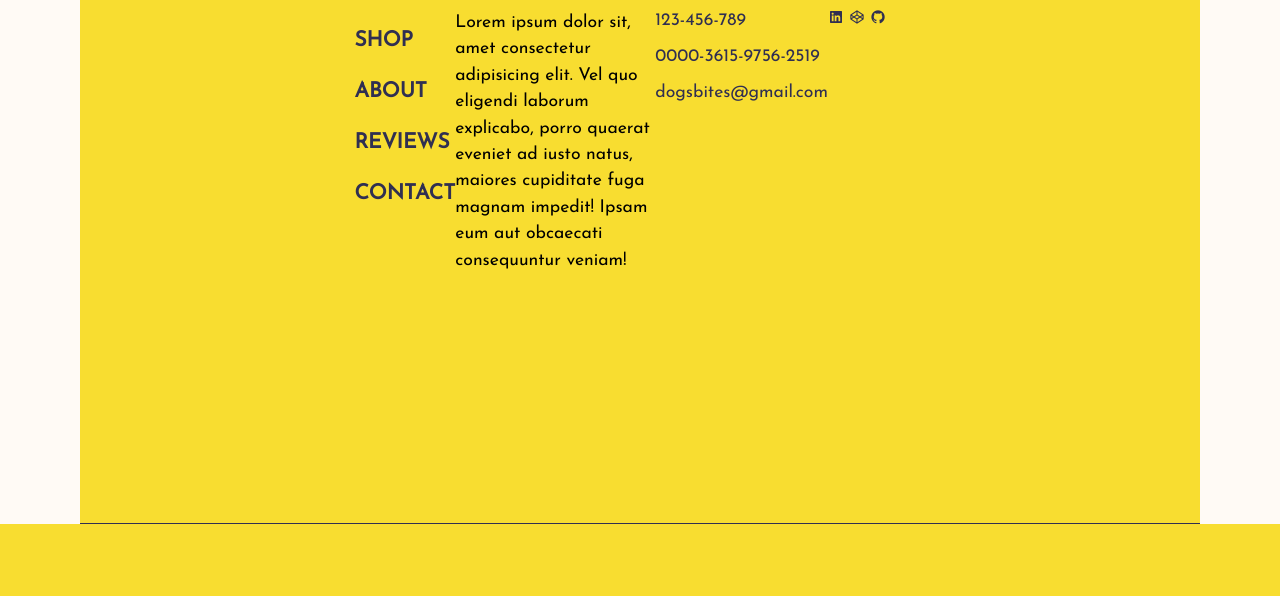
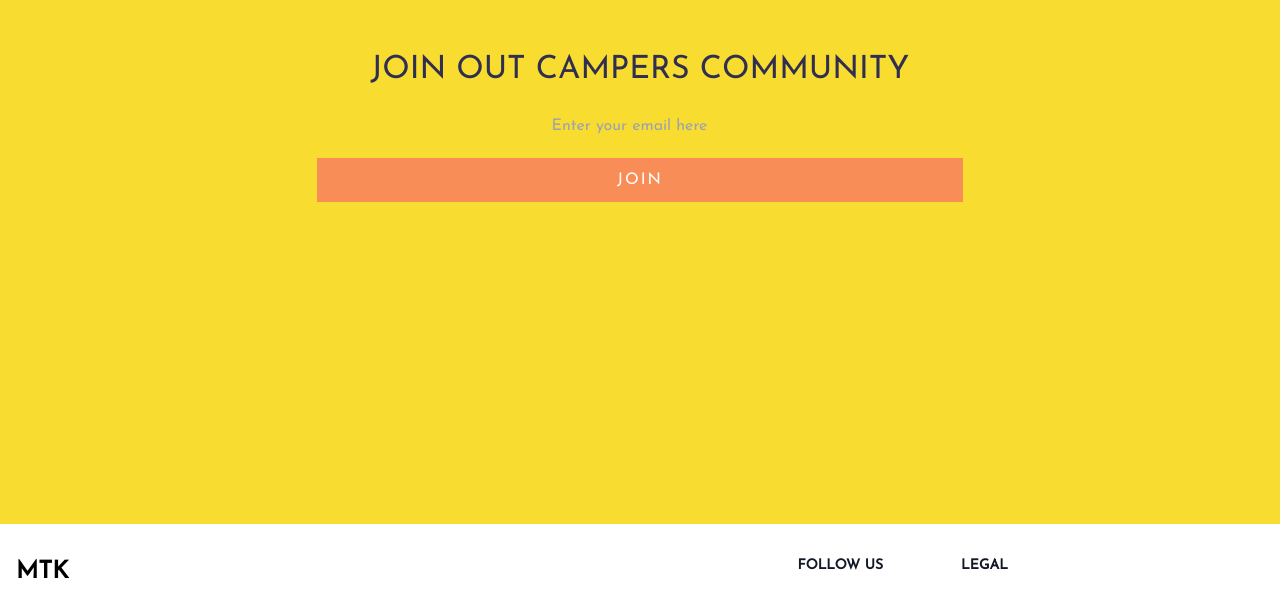
Before and after one commit to mtk246/kmd_l5dc, a PHP site: page /mtk_camping/ in a window 1280 px wide. Shown: the part 3859-4455 px from the top of the page. Run offline with PHP 8.4, Linux system fonts and the light colour scheme; the visitor is signed in with stand-in values (Sample User, id 1); data that the repository does not hold is empty; some libraries are stand-ins or nearby versions.

Commit message:
commit ui

```diff
--- a/Components/footer.php
+++ b/Components/footer.php
@@ -8,24 +8,13 @@
           </div>
           <div class="grid grid-cols-2 gap-8 sm:gap-6 sm:grid-cols-3">
               <div>
-                  <h2 class="mb-6 text-sm font-semibold text-gray-900 uppercase dark:text-white">Resources</h2>
-                  <ul class="text-gray-600 dark:text-gray-400 font-medium">
-                      <li class="mb-4">
-                          <a href="https://flowbite.com/" class="hover:underline">Flowbite</a>
-                      </li>
-                      <li>
-                          <a href="https://tailwindcss.com/" class="hover:underline">Tailwind CSS</a>
-                      </li>
-                  </ul>
-              </div>
-              <div>
                   <h2 class="mb-6 text-sm font-semibold text-gray-900 uppercase dark:text-white">Follow us</h2>
                   <ul class="text-gray-600 dark:text-gray-400 font-medium">
                       <li class="mb-4">
-                          <a href="https://github.com/themesberg/flowbite" class="hover:underline ">Github</a>
+                          <a href="https://github.com/mtk246/kmd_l5dc" class="hover:underline ">Github</a>
                       </li>
                       <li>
-                          <a href="https://discord.gg/4eeurUVvTy" class="hover:underline">Discord</a>
+                          <a href="www.facebook.com" class="hover:underline">Facebook</a>
                       </li>
                   </ul>
               </div>
@@ -44,7 +33,7 @@
       </div>
       <hr class="my-6 border-gray-200 sm:mx-auto dark:border-gray-700 lg:my-8" />
       <div class="sm:flex sm:items-center sm:justify-between">
-          <span class="text-sm text-gray-500 sm:text-center dark:text-gray-400">© 2023 <a href="https://flowbite.com/" class="hover:underline">Flowbite™</a>. All Rights Reserved.
+          <span class="text-sm text-gray-500 sm:text-center dark:text-gray-400">© 2023 <a href="https://flowbite.com/" class="hover:underline">MTK Camping</a>. All Rights Reserved.
           </span>
           <div class="flex mt-4 space-x-6 sm:justify-center sm:mt-0">
               <a href="#" class="text-gray-500 hover:text-gray-900 dark:hover:text-white">
@@ -59,7 +48,7 @@
                   <svg class="w-5 h-5" fill="currentColor" viewBox="0 0 24 24" aria-hidden="true"><path d="M8.29 20.251c7.547 0 11.675-6.253 11.675-11.675 0-.178 0-.355-.012-.53A8.348 8.348 0 0022 5.92a8.19 8.19 0 01-2.357.646 4.118 4.118 0 001.804-2.27 8.224 8.224 0 01-2.605.996 4.107 4.107 0 00-6.993 3.743 11.65 11.65 0 01-8.457-4.287 4.106 4.106 0 001.27 5.477A4.072 4.072 0 012.8 9.713v.052a4.105 4.105 0 003.292 4.022 4.095 4.095 0 01-1.853.07 4.108 4.108 0 003.834 2.85A8.233 8.233 0 012 18.407a11.616 11.616 0 006.29 1.84" /></svg>
                   <span class="sr-only">Twitter page</span>
               </a>
-              <a href="#" class="text-gray-500 hover:text-gray-900 dark:hover:text-white">
+              <a href="https://github.com/mtk246/kmd_l5dc" class="text-gray-500 hover:text-gray-900 dark:hover:text-white">
                   <svg class="w-5 h-5" fill="currentColor" viewBox="0 0 24 24" aria-hidden="true"><path fill-rule="evenodd" d="M12 2C6.477 2 2 6.484 2 12.017c0 4.425 2.865 8.18 6.839 9.504.5.092.682-.217.682-.483 0-.237-.008-.868-.013-1.703-2.782.605-3.369-1.343-3.369-1.343-.454-1.158-1.11-1.466-1.11-1.466-.908-.62.069-.608.069-.608 1.003.07 1.531 1.032 1.531 1.032.892 1.53 2.341 1.088 2.91.832.092-.647.35-1.088.636-1.338-2.22-.253-4.555-1.113-4.555-4.951 0-1.093.39-1.988 1.029-2.688-.103-.253-.446-1.272.098-2.65 0 0 .84-.27 2.75 1.026A9.564 9.564 0 0112 6.844c.85.004 1.705.115 2.504.337 1.909-1.296 2.747-1.027 2.747-1.027.546 1.379.202 2.398.1 2.651.64.7 1.028 1.595 1.028 2.688 0 3.848-2.339 4.695-4.566 4.943.359.309.678.92.678 1.855 0 1.338-.012 2.419-.012 2.747 0 .268.18.58.688.482A10.019 10.019 0 0022 12.017C22 6.484 17.522 2 12 2z" clip-rule="evenodd" /></svg>
                   <span class="sr-only">GitHub account</span>
               </a>
--- a/Components/navbar.php
+++ b/Components/navbar.php
@@ -2,7 +2,7 @@
 session_start();
 require_once("./Controller/constants.php");
 
-$user = $_SESSION['user_id'];
+$user = isset($_SESSION['user']) ? $_SESSION['user'] : "";
 
 $link_arr = array(
   array(
@@ -15,24 +15,24 @@ $link_arr = array(
     "text" => "Camping",
     "type" => "text",
   ),
+  // array(
+  //   "href" => "#banner",
+  //   "text" => "About",
+  //   "type" => "text",
+  // ),
+  // array(
+  //   "href" => "#banner",
+  //   "text" => "Review",
+  //   "type" => "text",
+  // ),
+  // array(
+  //   "href" => "#banner",
+  //   "text" => "Contact",
+  //   "type" => "text",
+  // ),
   array(
-    "href" => "#banner",
-    "text" => "About",
-    "type" => "text",
-  ),
-  array(
-    "href" => "#banner",
-    "text" => "Review",
-    "type" => "text",
-  ),
-  array(
-    "href" => "#banner",
-    "text" => "Contact",
-    "type" => "text",
-  ),
-  array(
-    "href" => $user ? CONST_BASE_URL . '/Auth/destroy_session.php' : CONST_BASE_URL . '/login.php',
-    "text" => $user ? "Logout" : "Register / Login",
+    "href" => $user !== "" ? CONST_BASE_URL . '/Auth/destroy_session.php' : CONST_BASE_URL . '/login.php',
+    "text" => $user !== "" ? "Logout" : "Register / Login",
     "type" => "button",
   ),
 );
@@ -71,7 +71,13 @@ $link_arr = array(
           <?php foreach ($link_arr as $link) { ?>
             <?php
             if ($link["type"] === "button") { ?>
-                    <li><?php echo $link["type"]; ?></li>
+              <li>
+                <a
+                  href="<?php echo $link["href"]; ?>"
+                  class="rounded-md border border-transparent bg-indigo-600 px-8 py-3 text-base font-medium text-white hover:bg-indigo-700 focus:outline-none focus:ring-2 focus:ring-indigo-500 focus:ring-offset-2 login-button">
+                  <?php echo $link["text"]; ?>
+                </a>
+              </li>
             <?php } else { ?>
             <li>
               <a
@@ -84,6 +90,5 @@ $link_arr = array(
             <?php } ?>
           <?php } ?>
       </ul>
-        </i>
     </div>
 </header>
--- a/Controller/constants.php
+++ b/Controller/constants.php
@@ -1,5 +1,5 @@
 <?php
-define('CONST_BASE_URL', 'http://localhost:8888/mtk_camping');
+define('CONST_BASE_URL', 'http://localhost/mtk_camping');
 define('CONST_BASE_PATH', dirname(__FILE__));
 define('CONST_ADMIN_ROLE', 'admin');
 define('CONST_USER_ROLE', 'user');
--- a/Controller/db_connect.php
+++ b/Controller/db_connect.php
@@ -1,9 +1,9 @@
 <?php
-  $server_name = "127.0.0.1";
+  $server_name = "localhost";
   $username = "root";
-  $password = "my_secret_password";
+  $password = "";
   $database = "mtk_camping";
-  $port = "3307";
+  $port = "3306";
 
   // Create connection
   $conn = mysqli_connect($server_name, $username, $password, $database, $port);
--- a/assets/css/navbar.css
+++ b/assets/css/navbar.css
@@ -57,7 +57,7 @@ body
     min-height: 100vh;
     position: relative;
     background: rgb(255,250,245);
-    background: linear-gradient(rgba(0,0,0,0.40),rgba(0,0,0,0.40)),url(https://i.postimg.cc/Pr1sw3SW/wp11428610-dogs-and-cats-spring-wallpapers.jpg);
+    background: linear-gradient(rgba(0,0,0,0.40),rgba(0,0,0,0.40)),url(https://images.unsplash.com/photo-1504280390367-361c6d9f38f4?ixlib=rb-4.0.3&ixid=M3wxMjA3fDB8MHxzZWFyY2h8Mnx8Y2FtcGluZ3xlbnwwfHwwfHx8MA%3D%3D&w=1000&q=80);
     background-size: cover;
     background-attachment: fixed;
     padding-top: 100px;
--- a/index.php
+++ b/index.php
@@ -15,9 +15,9 @@ $count = 4;
     <!--Home Section-->
     <section class="banner" id="banner">
         <div class="title">
-            <h1>YOUR BEST FRIEND<br>DESERVES THE<br>BEST MEAL</h1>
+            <h1>YOUR BEST COLLEAGUES<br>DESERVES THE<br>BEST CAMPING EXPERIENCE</h1>
         </div>
-        <a href="" class="btn">SHOP NOW</a>
+        <a href="" class="btn">Discover Now</a>
     </section>
 
     <!--Shop Section-->
@@ -42,7 +42,7 @@ $count = 4;
                     <?php echo CountryList::getConstantArray()[$campingSite['location']]; ?>
                     </div>
                     <div class="imgbtn">
-                        <a href="" class="btn1">Buy Now</a>
+                        <a href="./one_camping.php?camping_id=<?php echo $decodeCampingData[$i]['id']; ?>" class="btn1">Show</a>
                     </div>
                 </div>
             <?php } ?>
@@ -58,19 +58,19 @@ $count = 4;
             <h2 class="titetext">ABOUT US</h2>
         </div>
         <div class="imgtext">
-            <img src="https://i.postimg.cc/G2v0JHVQ/pexels-blue-bird-7210284.jpg" alt="">
+            <img src="https://wallpaperaccess.com/full/181060.jpg" alt="">
             <div class="info">
                 <div class="infocontent">
-                    <h3>NATURAL <br>INGREDIENTS</h3>
-                    <p>"Lorem ipsum dolor sit amet consectetur adipisicing elit. Officia, facilis!"</p>
+                    <h3>BEST <br>CAMPING EXPERIENCE</h3>
+                    <p>"We are the best camping experience"</p>
                 </div>
                 <div class="infocontent">
-                    <h3>100% HOME MADE</h3>
-                    <p>"Lorem ipsum dolor sit amet consectetur adipisicing elit. Officia, facilis!"</p>
+                    <h3>BEST <br>CAMPER</h3>
+                    <p>"Best campers in the world"</p>
                 </div>
                 <div class="infocontent">
-                    <h3>SOURCED IN US</h3>
-                    <p>"Lorem ipsum dolor sit amet consectetur adipisicing elit. Officia, facilis!"</p>
+                    <h3>Discover Worldwide</h3>
+                    <p>"Discover the world in our camping website"</p>
                 </div>
             </div>
         </div>
@@ -80,18 +80,18 @@ $count = 4;
 
     <section class="review" id="review">
         <div class="title">
-            <h2 class="titetext">DOGGO REVIEWS</h2>
+            <h2 class="titetext">CAMPERS REVIEWS</h2>
             <p>“ Dogs do speak, but only to those who know how to listen. ”</p>
         </div>
         <div class="container">
                 <div class="cbox1 bbox">
-                    <img src="https://i.postimg.cc/HxdpGL8T/pexels-yaroslav-shuraev-8499233.jpg" alt="">
+                    <img src="https://images.alphacoders.com/112/1129769.jpg" alt="">
                 </div>
                 <div class="cbox2 bbox">
                     <h1>OUR HAPPY CUSTOMERS</h1>
                 </div>
                 <div class="cbox3 bbox">
-                    <img src="https://i.postimg.cc/pX9sHJHL/pexels-ad-thiry-13270038.jpg" alt="">
+                    <img src="https://images.alphacoders.com/112/1129769.jpg" alt="">
                 </div>
                 <div class="cbox4 bbox">
                     <div class="boxdetail">
@@ -122,55 +122,12 @@ $count = 4;
 
     <!--Reviews Section-->
 
-    <section class="contact" id="contact">
-        <div class="footer">
-            <div class="links">
-                <ul class="navigation">
-                    <li><a href="#banner" class="out">HOME</a></li>
-                    <li><a href="#shop" class="out">SHOP</a></li>
-                    <li><a href="#about" class="out">ABOUT</a></li>
-                    <li><a href="#reviews" class="out">REVIEWS</a></li>
-                    <li><a href="#contact" class="out">CONTACT</a></li>
-                </ul>
-            </div>
-            <div class="info">
-                <h1>INFO</h1>
-                <p>Lorem ipsum dolor sit, amet consectetur adipisicing elit. Vel quo eligendi laborum explicabo, porro quaerat eveniet ad iusto natus, maiores cupiditate fuga magnam impedit! Ipsam eum aut obcaecati consequuntur veniam!</p>
-            </div>
-            <div class="cs">
-                <h1>CUSTOMER SERVICE</h1>
-                <ul>
-                    <li>123-456-789</li>
-                    <li>0000-3615-9756-2519</li>
-                    <li>dogsbites@gmail.com</li>
-                </ul>
-            </div>
-            <div class="slinks">
-                <h1>FOLLOW US</h1>
-                <div class="link">
-                    <a href="https://www.linkedin.com/in/gururaj-math-223360255/" target="_blank"><i class='bx bxl-linkedin-square'></i></a>
-                    <a href="https://codepen.io/gururajmath"><i class='bx bxl-codepen' target="_blank"></i></a>
-                    <a href="https://github.com/Gururaj-Math" target="_blank"><i class='bx bxl-github'></i></a>
-            </div>
-        </div>
-    </section>
-
     <!--Form-->
 
     <section class="form">
-        <h1>JOIN OUT FURRY COMMUNITY</h1>
+        <h1>JOIN OUT CAMPERS COMMUNITY</h1>
         <input type="email" placeholder="Enter your email here">
         <button>JOIN</button>
-    </section>
-
-    <section class="strip">
-        <h1>Design and code by Gururaj</h1>
-        <div class="icons">
-            <a href="https://www.linkedin.com/in/gururaj-math-223360255/" target="_blank"><i class='bx bxl-linkedin-square'></i></a>
-            <a href="https://codepen.io/gururajmath"><i class='bx bxl-codepen' target="_blank"></i></a>
-            <a href="https://github.com/Gururaj-Math" target="_blank"><i class='bx bxl-github'></i></a>
-            </div>
-        </div>
     </section>
 <?php
 require_once("./Components/footer.php");
```
Lines whose indentation alone changed are shown as unchanged.
